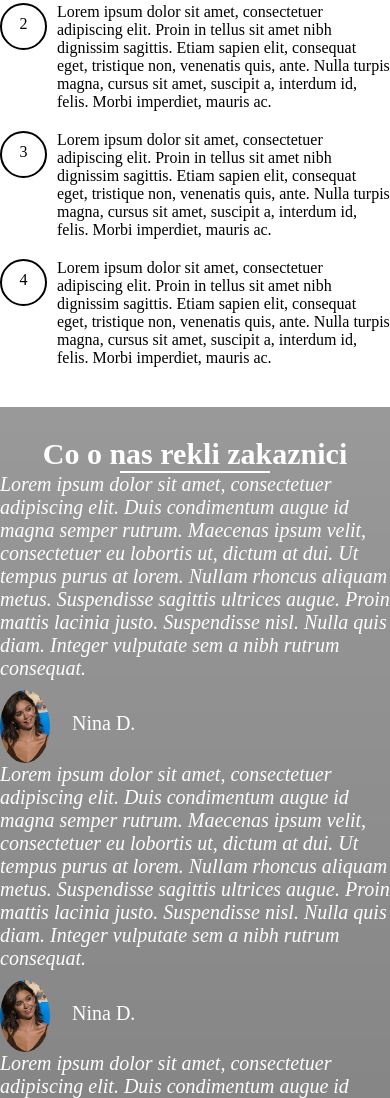
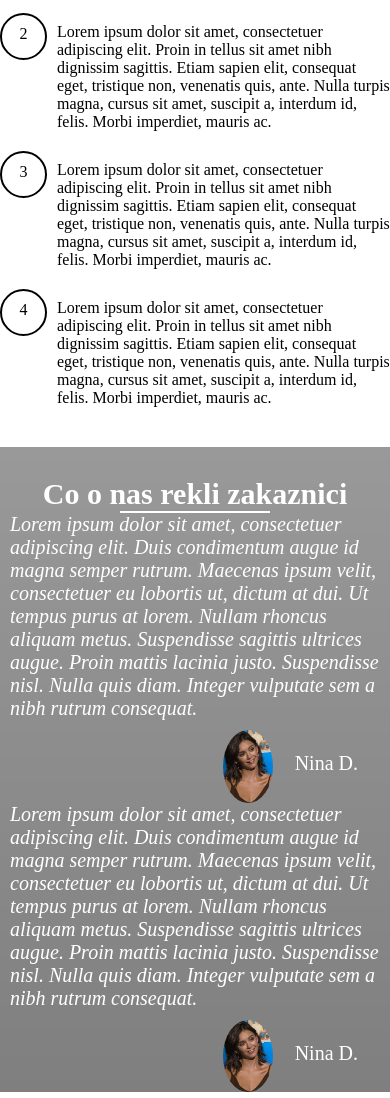
Before and after one commit to Marii125/pizza-stranky, a plain HTML site: page index.html in a window 390 px wide. Shown: the part 1872-2970 px from the top of the page. Drawn offline with Linux system fonts and the light colour scheme.

Commit message:
dalsi upravz s responz. pridani tridy na stejnou roven span-1-of-2 aby fungoval width:100procent

```diff
--- a/css/query.css
+++ b/css/query.css
@@ -20,17 +20,64 @@ Extra extra large	≥ 1400px
 
     }
 
+
+/*    photo-gallery*/
+
     .photo-segment {
         margin-left: 10px;
         margin-right: 10px;
     }
 
+
+/*    our-pizza*/
+
+/*
+
+
+
+
+
+    .pizza-info .span-1-of-2 {
+        width: 100%;
+    }
+*/
+
+
+    .span-sm-1-of-1 {
+        width: 100%;
+        text-align: center;
+    }
+
+  /* ************************************ udelala jsem si u stejne urovne jako je  trida span-1-of-2 jinou tridu s nazvem .span-sm-1-of-1 a dala jsem tomu  width:100% b query; kdyz jsem dala tomu obrazku div s vlastni tridou a dala width:100%; tak to nefungovalo protoze ten div daval 100% z toho span-1-of-2 coz ma nakej 49% takze ten div dělá 100 procent ze 49 procent. takze musime k tomu span-1-of-2 v html pridat jinou tridu (ve stejny urovni) a timpadem uz to bude fungovat********************************************************************************/
+
+
+
+
+
+
+
+
+    .text-pizza p {
+        padding-top: 10px;
+    }
+
+
+
+    .span-sm-1-of-1-text {
+        width: 90%;
+    }
+
 }
+
+
+
+
+
 
 
 @media only screen and (max-width: 1074px) {
 
-
+/*    photo-gallery*/
     .photo-segment li {
         height: auto;
     }
@@ -43,10 +90,49 @@ Extra extra large	≥ 1400px
 }
 
 @media only screen and (max-width: 991px) {
-    .photo-segment {
+
+    /*    reference*/
+    .col.span-1-of-3.one-reference  { /*vem zaroven class dal class atd*/
+        width: 48%;
+        margin-left: 10px;
 
     }
 
+    .one-reference:nth-child(3) {  /*to znamena vem z one-reference to treti v pozadi tu treti referenci*/
+        display: none;
+    }
 
 
 }
+
+@media only screen and (max-width: 767px) {
+
+
+/*    reference*/
+    .col.span-1-of-3.one-reference {
+        width: 100%;
+
+    }
+
+    .photo-name {
+        float: right;
+        margin-right: 10px;
+
+    }
+
+    .one-reference p {
+        margin-right: 10px;
+    }
+}
+
+@media only screen and (max-width: 575px) {
+    .col.span-1-of-3.one-reference {
+        width: 100%;
+
+    }
+
+    .one-reference p {
+        margin-right: 10px;
+    }
+
+}
```
